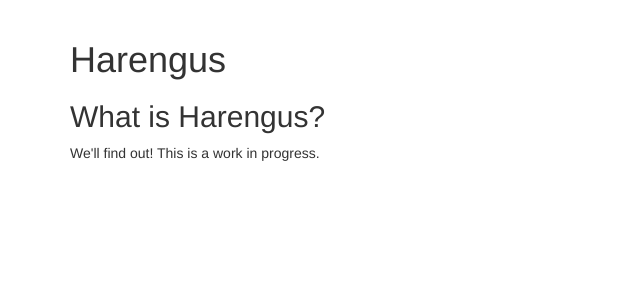
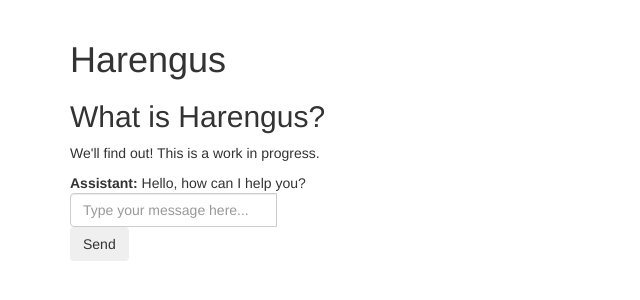
Before and after one commit to networkearth/harengus, a Flask app: page /index in a window 1280 px wide. Shown: the part 52-352 px from the top of the page, without its empty margins (0-640 px from the left). Run offline with Flask 3, Linux system fonts and the light colour scheme; some libraries are stand-ins or nearby versions.

Commit message:
chatgpt integration working

```diff
--- a/app/bot/app.py
+++ b/app/bot/app.py
@@ -1,19 +1,81 @@
 import awsgi
+import openai
+import boto3
+import json
 
-from flask import Flask, render_template
+from flask import Flask, render_template, request
 from flaskext.markdown import Markdown
 from flask_bootstrap import Bootstrap
 
+def get_secret(secret_name, region_name):
+    session = boto3.session.Session()
+    client = session.client(
+        service_name='secretsmanager',
+        region_name=region_name
+    )
+
+    try:
+        get_secret_value_response = client.get_secret_value(
+            SecretId=secret_name
+        )
+    except Exception as e:
+        # Handle exceptions as appropriate for your application needs
+        print(f"Error retrieving secret: {str(e)}")
+        return None
+
+    # Depending on whether the secret is a string or binary, one of these fields will be populated
+    if 'SecretString' in get_secret_value_response:
+        secret = get_secret_value_response['SecretString']
+        return json.loads(secret)
+    else:
+        # If the secret is binary, decode it and return as appropriate for your use case
+        binary_secret_data = get_secret_value_response['SecretBinary']
+        return binary_secret_data.decode()
 
 app = Flask(__name__)
+region_name = "us-east-1"
+secret_name = "harengus_openai_api_key"
+secrets = get_secret(secret_name, region_name)
+app.config["OPENAI_API_KEY"] = secrets.get("OPENAI_API_KEY")
+
 Bootstrap(app)
 Markdown(app)
 
-ENVIRONMENT = "" #"/Prod" # "/Stage"
+ENVIRONMENT = "/Prod"
 
-@app.route("/index")
-def index():
-    return render_template('index.html', environment=ENVIRONMENT)
+@app.route("/index", methods=["GET"])
+def index_get():
+    messages = [
+        {"role": "assistant", "content": "Hello, how can I help you?"},
+    ]
+    return render_template('index.html', environment=ENVIRONMENT, messages=messages)
+
+@app.route("/index", methods=["POST"])
+def index_post():
+    user_message = request.form.get("user_message")
+    previous_messages = request.form.getlist("messages")
+
+    messages = []
+    for message in previous_messages:
+        user, text = message.split(": ", 1)
+        messages.append({"role": user, "content": text})
+    messages.append(
+        {"role": "user", "content": user_message}
+    )
+
+    # Querying ChatGPT
+    openai.api_key = app.config["OPENAI_API_KEY"]
+    response = openai.ChatCompletion.create(
+        model="gpt-4",
+        messages=messages,
+        temperature=0.6,
+        max_tokens=150,
+    )
+
+    agent_response = response["choices"][0]["message"]["content"].strip()
+    messages.append({"role": "assistant", "content": agent_response})
+
+    return render_template('index.html', environment=ENVIRONMENT, messages=messages)
 
 def lambda_handler(event, context):
     base64_content_types = ["image/png"]
--- a/app/bot/requirements.txt
+++ b/app/bot/requirements.txt
@@ -4,3 +4,5 @@ Flask-Markdown
 flask-bootstrap
 plotly
 pandas
+openai
+boto3
--- a/app/bot/templates/index.html
+++ b/app/bot/templates/index.html
@@ -10,6 +10,26 @@
 
 We'll find out! This is a work in progress.
 
+<div id="chat-box" class="mb-3">
+    {% for message in messages %}
+        <div class="{{ message.user }}">
+            <strong>{{ message.role.capitalize() }}:</strong> {{ message.content }}
+        </div>
+    {% endfor %}
+</div>
+<form method="post" action="{{environment}}/index">
+    <div class="input-group mb-3">
+        <input type="text" class="form-control" name="user_message" placeholder="Type your message here..." required>
+        <div class="input-group-append">
+            <button class="btn btn-outline-secondary" type="submit">Send</button>
+        </div>
+    </div>
+    {% for message in messages %}
+        <input type="hidden" name="messages" value="{{ message.role }}: {{ message.content }}">
+    {% endfor %}
+</form>
+
 {% endfilter %}
 
+
 {% endblock %}
```
Also changed, not shown: app/template.yaml (+7 -0 lines).
